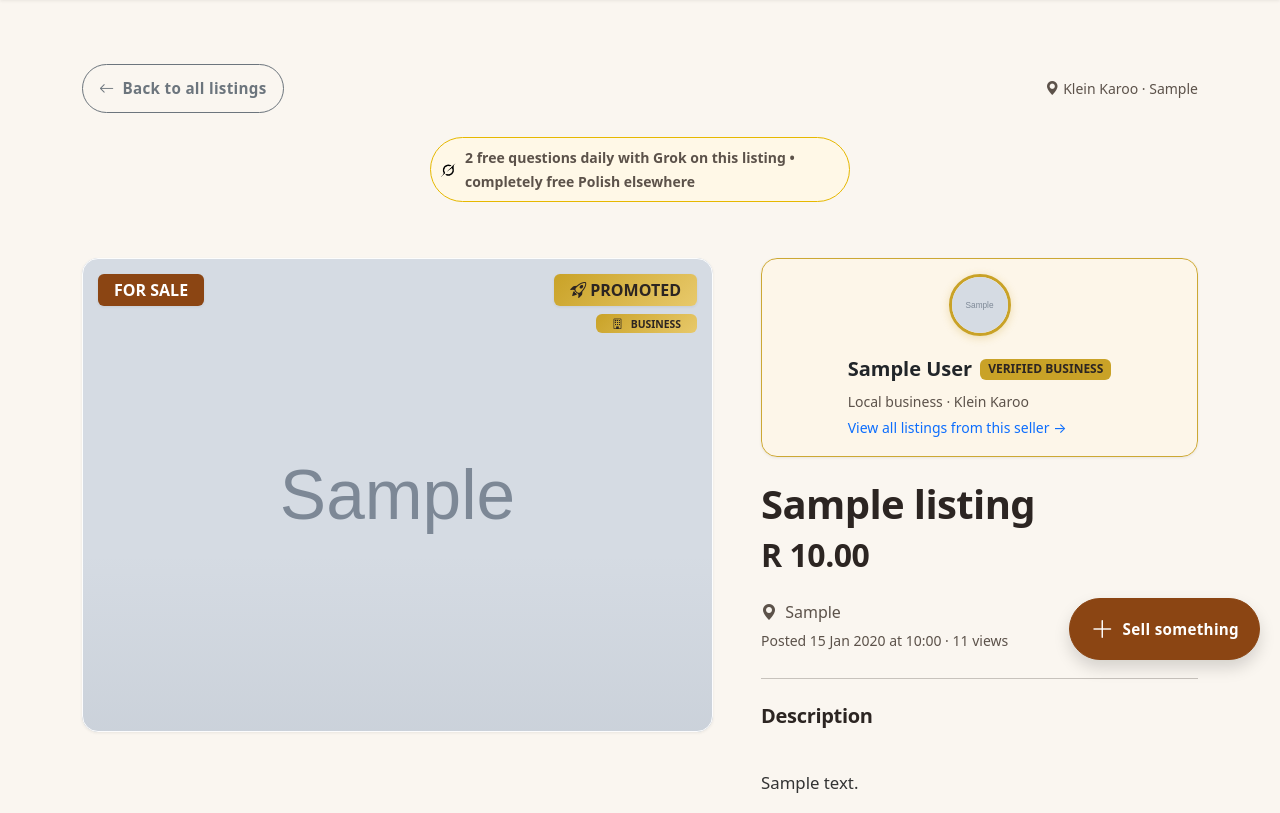
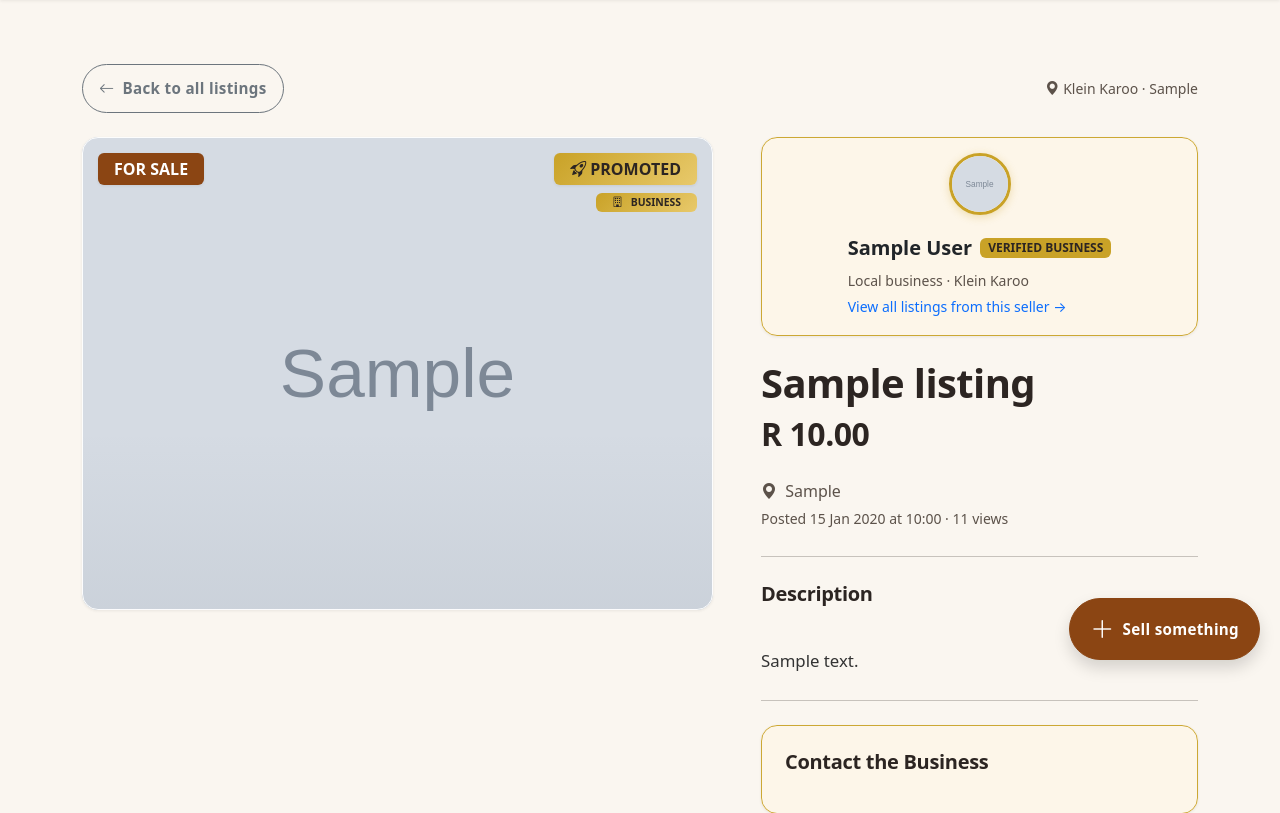
Before and after one commit to MarketExpander99/VolstruisGids, a Flask app: page /listings/listing/1 in a window 1280 px wide. Shown: the part 60-873 px from the top of the page. Run offline with Flask 3, Linux system fonts and the light colour scheme; tables that the repository leaves empty hold one stand-in row (values such as "Sample post"); grey boxes marked "Sample" are stand-in pictures; some libraries are stand-ins or nearby versions.

Commit message:
seoupdate

```diff
--- a/app/blueprints/listings/routes.py
+++ b/app/blueprints/listings/routes.py
@@ -988,6 +988,27 @@ def detail(listing_id):
     if len(meta_description) > 158:
         meta_description = meta_description[:155].rsplit(' ', 1)[0] + "..."
 
+    # === Dynamic keywords meta (SEO polish for per-listing relevance) ===
+    # Builds a targeted, deduplicated list: title + location + post_type + core site terms
+    kw_parts = [listing.title, listing.location]
+    if listing.post_type:
+        kw_parts.append(listing.post_type)
+    kw_parts.extend(['Klein Karoo', 'VolstruisGids', 'local classifieds'])
+
+    if listing.post_type in ('services', 'service'):
+        kw_parts.append('services')
+
+    # Deduplicate while preserving order (case-insensitive)
+    seen = set()
+    unique_kw = []
+    for p in kw_parts:
+        p_clean = p.strip().lower()
+        if p_clean and p_clean not in seen:
+            seen.add(p_clean)
+            unique_kw.append(p)
+
+    meta_keywords = ', '.join(unique_kw) + ', buy sell local, Western Cape ads, free listings'
+
     # Absolute URLs for images (OG + schema)
     def _abs_url(p):
         if not p:
@@ -1126,6 +1147,7 @@ def detail(listing_id):
                            message_form=message_form,
                            page_title=page_title,
                            meta_description=meta_description,
+                           meta_keywords=meta_keywords,          # NEW
                            structured_data=structured_data,
                            og_image_url=og_image_url)
 
--- a/app/templates/base.html
+++ b/app/templates/base.html
@@ -9,7 +9,7 @@
 
     <!-- SEO Meta Tags -->
     <meta name="description" content="{% block meta_description %}Local classifieds for Oudtshoorn, Ladismith, Calitzdorp and the Klein Karoo. Buy, sell services, and connect safely with trusted local listings.{% endblock %}">
-    <meta name="keywords" content="classifieds, Klein Karoo, Oudtshoorn, Ladismith, Calitzdorp, buy sell local, volstruisgids, Western Cape ads, services, free listings">
+    <meta name="keywords" content="{% block meta_keywords %}classifieds, Klein Karoo, Oudtshoorn, Ladismith, Calitzdorp, buy sell local, volstruisgids, Western Cape ads, services, free listings{% endblock %}">
     <meta name="author" content="Volstruis Gids">
     <meta name="robots" content="index, follow">
 
--- a/app/templates/listings/detail.html
+++ b/app/templates/listings/detail.html
@@ -4,6 +4,7 @@
 
 {# Override base meta blocks for per-listing SEO (no duplicates, server-rendered) #}
 {% block meta_description %}{{ meta_description }}{% endblock %}
+{% block meta_keywords %}{{ meta_keywords }}{% endblock %}
 
 {% block og_title %}{{ page_title }}{% endblock %}
 {% block og_description %}{{ meta_description }}{% endblock %}
@@ -62,13 +63,6 @@
         </div>
 
         <div class="row g-4 g-lg-5">
-            <!-- Free Grok chat quota callout (spec 2.1) -->
-            <div class="col-12">
-                <div class="d-flex align-items-center justify-content-center gap-2 mb-2 p-2 rounded-pill" style="background:#FFF8E7; border:1px solid #E6B800; max-width: 420px; margin: 0 auto;">
-                    <img src="{{ url_for('static', filename='img/GrokLogo.png') }}" alt="Grok" height="18">
-                    <small class="text-muted fw-semibold">2 free questions daily with Grok on this listing • completely free Polish elsewhere</small>
-                </div>
-            </div>
             <!-- ELEVATED PHOTO GALLERY (v2.0) -->
             <div class="col-lg-7">
                 <div class="listing-detail-hero position-relative rounded-4 overflow-hidden shadow-sm post-type-{{ pt }} {{ 'business-listing' if is_business else '' }} {{ 'boosted' if is_promoted else '' }}">
```
